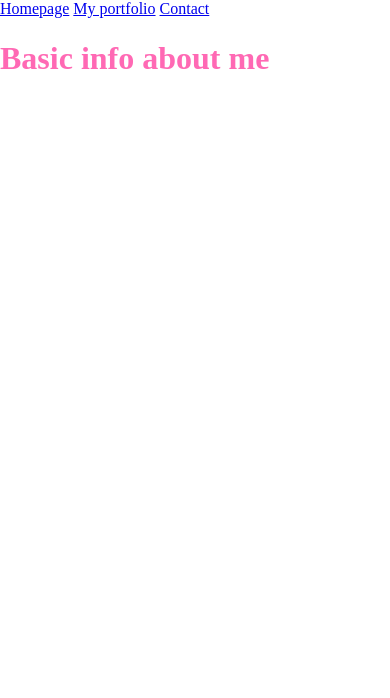
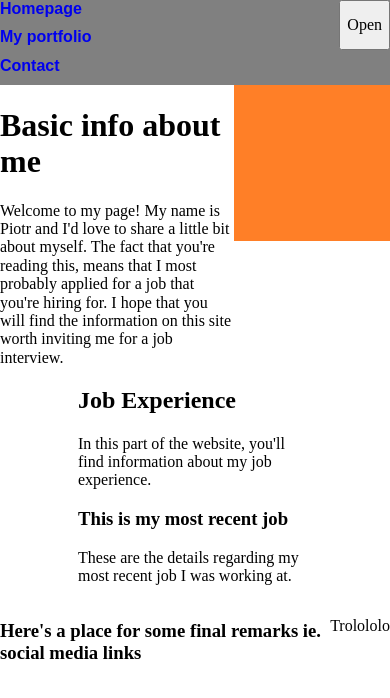
Before and after one commit to Kudlaty-dev/cv, a plain HTML site: page index.html in a window 390 px wide. Drawn offline with Linux system fonts and the light colour scheme.

Commit message:
Completed grid structrure, added hamburger menu.

```diff
--- a/index.html
+++ b/index.html
@@ -1,23 +1,49 @@
 <!DOCTYPE html>
 <html lang="en">
   <head>
-    <meta charset="UTF-8">
-    <meta name="viewport" content="width=device-width, initial-scale=1.0">
-    <link rel="stylesheet" type="text/css" href="/normalize.css">
-    <link rel="stylesheet" type="text/css" href="/style.css">
+    <meta charset="UTF-8" />
+    <meta name="viewport" content="width=device-width, initial-scale=1.0" />
+    <link rel="stylesheet" type="text/css" href="/normalize.css" />
+    <link rel="stylesheet" type="text/css" href="/style.css" />
     <title>Document</title>
   </head>
-<body>
-    <nav class="navigation">
+  <body class="body">
+    <nav class="navigation navigation__toggl--js">
       <a href="index.html" alt="Homepage" class="navigation__link">Homepage</a>
-        <a href="portfolio.html" alt="Homepage" class="navigation__link">My portfolio</a>
+      <a href="portfolio.html" alt="Homepage" class="navigation__link"
+        >My portfolio</a
+      >
       <a href="contact.html" alt="Homepage" class="navigation__link">Contact</a>
     </nav>
+    <button class="navigation__button navigation__button--js">Open</button>
+
+
     <section class="aboutme">
       <h1 class="aboutme__header">Basic info about me</h1>
       <article class="aboutme__article">
+        Welcome to my page! My name is Piotr and I'd love to share a little bit
+        about myself. The fact that you're reading this, means that I most
+        probably applied for a job that you're hiring for. I hope that you will
+        find the information on this site worth inviting me for a job interview.
+      </article>
+    </section>
+    <img class='mypicture' src="/Untitled.png" alt="Orange square">
 
+    <section class="job-experience">
+      <h2 class="job-experience__header">Job Experience</h2>
+      <article class="job-experience__article">
+        In this part of the website, you'll find information about my job
+        experience.
       </article>
+      <h3 class="job-experience__job-title">This is my most recent job</h3>
+      <article class="job-experience__job-details">
+        <p>These are the details regarding my most recent job I was working at.</p>
+      </article>
+    </section>
+    <section class="footer">
+       <h3> Here's a place for some final remarks ie. social media links
+        </h3>
+        <p>Trolololo</p>
     </section>
   </body>
   <script src="script.js"></script>
--- a/script.js
+++ b/script.js
@@ -0,0 +1,14 @@
+const toggl = function() {
+    const navbar = document.querySelector('.navigation__toggl--js');
+    navbar.classList.toggle('hide');
+    const topmargin = document.querySelector('.body').classList.toggle('topmargin')
+}
+const button = document.querySelector('.navigation__button--js');
+button.addEventListener("click", toggl);
+
+
+
+
+    /*addEventListener('click', console.log('click'));
+
+console.log(button)*/
--- a/style.css
+++ b/style.css
@@ -1,3 +1,55 @@
-html {
-    color: hotpink;
+body {
+    display: grid;
+    grid-template-columns: 1fr 1fr 1fr 1fr 1fr;
 }
+
+.navigation {
+    grid-column: 1/6;
+    font-family: Arial, Helvetica, sans-serif;
+    font-weight: bold;
+    color: black;
+    background-color: grey;
+    display: flex;
+    flex-direction: column;
+    text-decoration: none;
+}
+
+
+
+.navigation__button {
+    position: fixed;
+    top: 0;
+    right: 0;
+    height: 50px;
+}
+
+.navigation__link {
+    margin-bottom: 10px;
+    text-decoration: none;
+}
+.aboutme {
+    grid-column:1/4;
+}
+.mypicture {
+    object-fit: cover;
+    width: 100%;
+    grid-column: 4/6;
+
+}
+
+.job-experience {
+    grid-column: 2/5;
+}
+
+.footer {
+    grid-column: 1/6;
+    display: flex;
+    justify-content: center;
+}
+.hide {
+    display: none;
+}
+
+.topmargin {
+    margin-top: 50px;
+}
```
Also changed, not shown: Untitled.png (added). Lines whose indentation alone changed are shown as unchanged.
